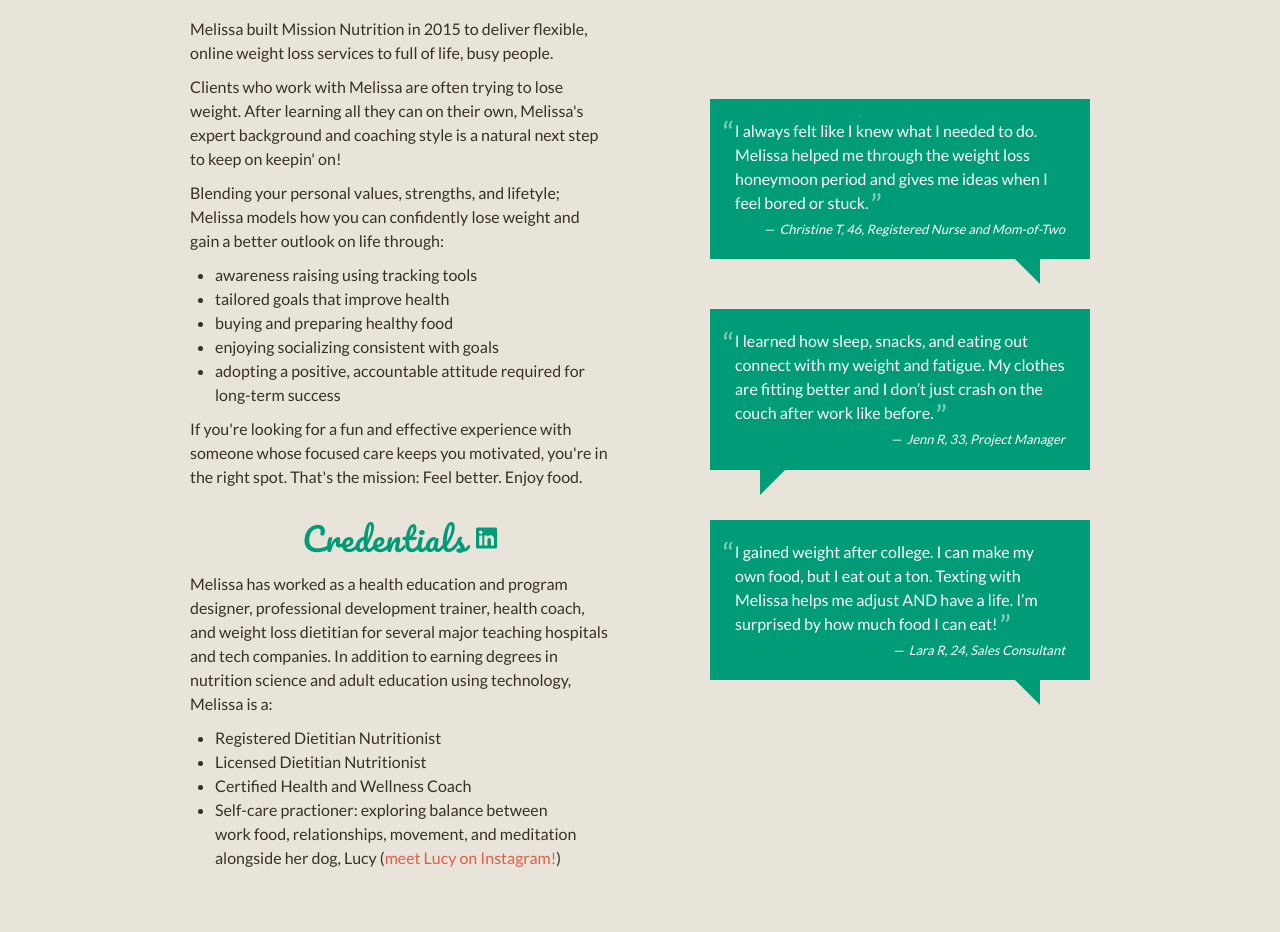
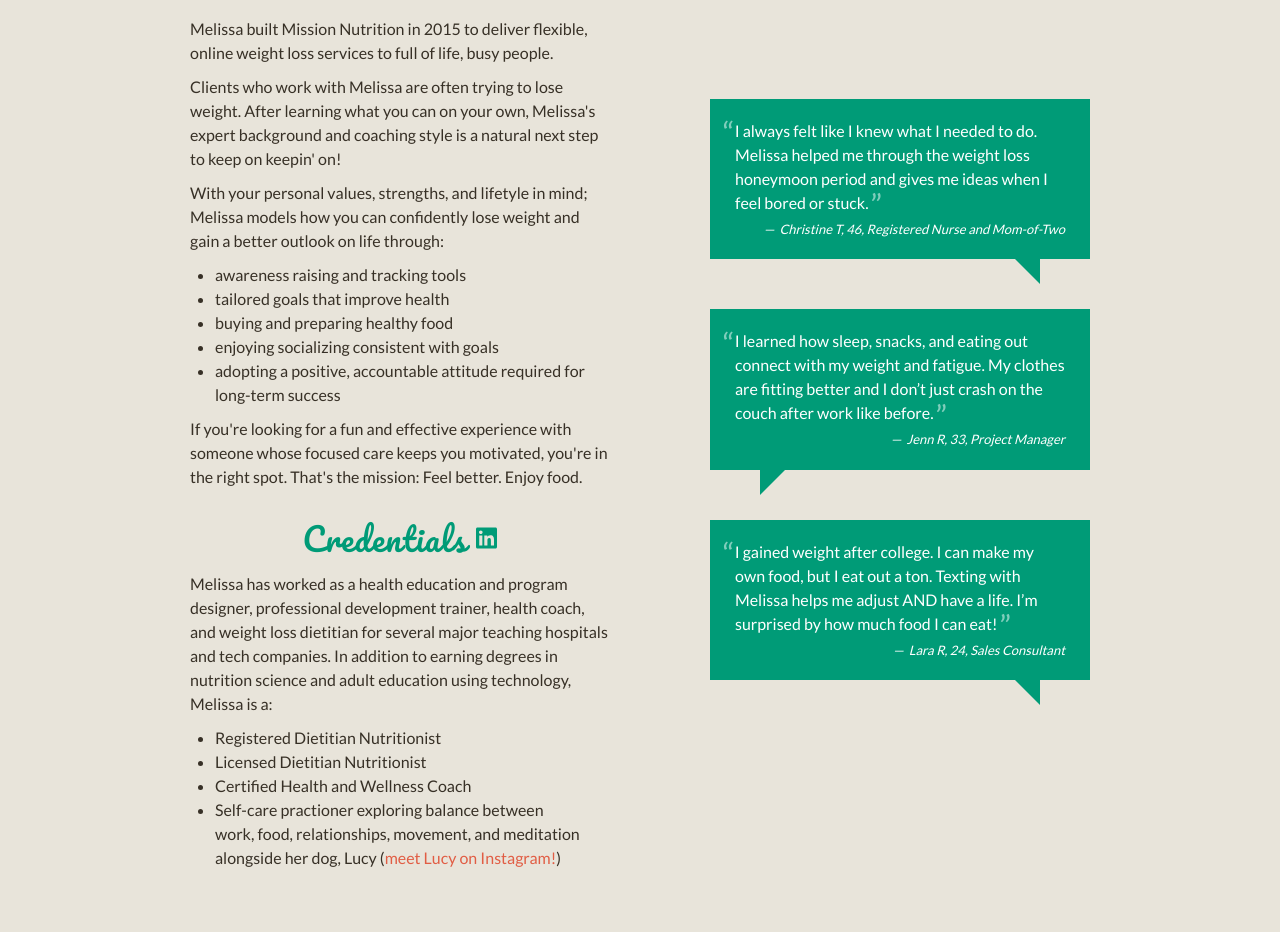
Before and after one commit to davelandry/missionnutrition, a Jekyll site: the page built from index.html, in a window 1280 px wide and 1400 px high, scrolled down 508 px. Shown: the part 183-1115 px from the top of the window. Built offline with Jekyll 4.4.1, drawn with Linux system fonts in a browser that asks for light colours; nearby versions of some CDN libraries.

Commit message:
Update Bio.html

```diff
--- a/_includes/Bio.html
+++ b/_includes/Bio.html
@@ -7,13 +7,13 @@
   </p>
 
   <p>
-   Clients who work with Melissa are often trying to lose weight. After learning all they can on their own, Melissa's expert background and coaching style is a natural next step to keep on keepin' on!
+   Clients who work with Melissa are often trying to lose weight. After learning what you can on your own, Melissa's expert background and coaching style is a natural next step to keep on keepin' on!
   </p>
   <p>
-    Blending your personal values, strengths, and lifetyle; Melissa models how you can confidently lose weight and gain a better outlook on life through:
+    With your personal values, strengths, and lifetyle in mind; Melissa models how you can confidently lose weight and gain a better outlook on life through:
   </p>
   <ul>
-    <li> awareness raising using tracking tools </li>
+    <li> awareness raising and tracking tools </li>
     <li> tailored goals that improve health </li>
     <li> buying and preparing healthy food </li>
     <li> enjoying socializing consistent with goals </li>
@@ -32,7 +32,7 @@
     <li>Registered Dietitian Nutritionist</li>
     <li>Licensed Dietitian Nutritionist</li>
     <li>Certified Health and Wellness Coach</li>
-    <li>Self-care practioner: exploring balance between work food, relationships, movement, and meditation alongside her dog, Lucy (<a href="https://www.instagram.com/p/BRoz9kkFQVv/?taken-by=missionnutritionboston" target="_blank">meet Lucy on Instagram!</a>)</li>
+    <li>Self-care practioner exploring balance between work, food, relationships, movement, and meditation alongside her dog, Lucy (<a href="https://www.instagram.com/p/BRoz9kkFQVv/?taken-by=missionnutritionboston" target="_blank">meet Lucy on Instagram!</a>)</li>
   </ul>
 
 </section>
```
